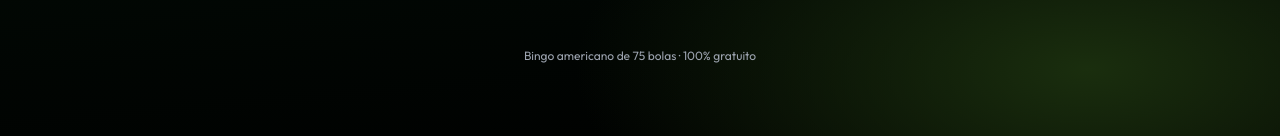
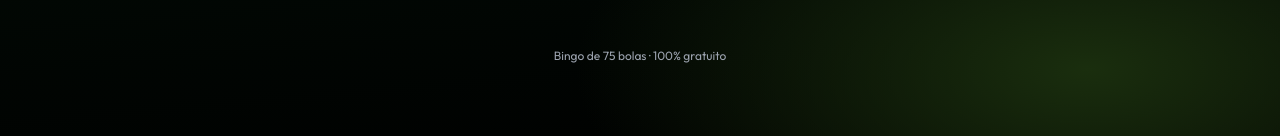
Before and after one commit to Rudepro/BINGO-PARTY, a React (Vite) app: page / in a window 1280 px wide. Shown: the part 651-787 px from the top of the page. Built offline with nearby package versions, Linux system fonts and the light colour scheme; no server answers.

Commit message:
Change Home Screen

```diff
--- a/src/screens/HomeScreen.jsx
+++ b/src/screens/HomeScreen.jsx
@@ -33,7 +33,7 @@ export default function HomeScreen() {
 
       {/* Footer */}
       <p style={{ marginTop: '3rem', color: 'var(--gray-400)', fontSize: '.75rem' }}>
-        Bingo americano de 75 bolas · 100% gratuito
+        Bingo de 75 bolas · 100% gratuito
       </p>
     </div>
   );
```
